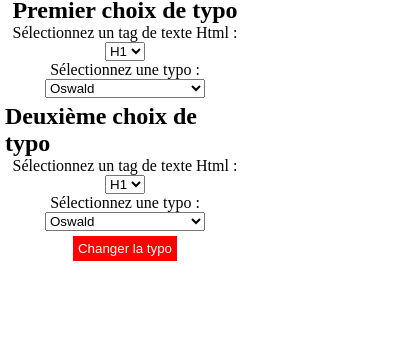
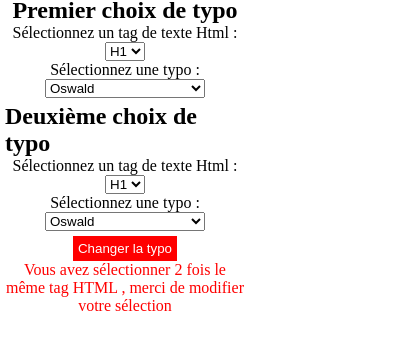
Before and after one commit to ggdelamul/changeTypo, a browser extension: page popup.html in a window 400 px wide. Both pictures are taken after a click on the button "Changer la typo". Shown: the part 50-400 px from the top of the page. Drawn offline with Linux system fonts and the light colour scheme.

Commit message:
Handling the error message if the HTML tags are identical

```diff
--- a/popup.html
+++ b/popup.html
@@ -66,6 +66,10 @@
       </div>
       <div class="btnSendContainer">
         <button>Changer la typo</button>
+        <p class="error">
+          Vous avez sélectionner 2 fois le même tag HTML , merci de modifier
+          votre sélection
+        </p>
       </div>
     </main>
 
--- a/scripts/popup.js
+++ b/scripts/popup.js
@@ -5,6 +5,7 @@ let police1;
 let htmlElement1;
 let police2;
 let htmlElement2;
+let error = document.querySelector(".error");
 //2 modifier les methodes ajout de parametre get HtmlElementValue getTypoValue
 const getHtmlElementValue = (selecteur) => {
   let selectHtmlElement = document.querySelector(selecteur);
@@ -34,13 +35,14 @@ btn.addEventListener("click", () => {
   //creer le logique pour éviter le doublon de tag html
   if (htmlElement1 == htmlElement2) {
     console.log("les 2 tags html sont identiques");
-    const divBtn = document.querySelector(".btnSendContainer");
+    error.style.display = "block";
   } else {
     console.log("envoi le message à la page");
+    error.style.display = "none";
     // sendMessage();
   }
-  console.log(police1 + "police1");
-  console.log(htmlElement1 + "tag1");
-  console.log(police2 + "police2");
-  console.log(htmlElement2 + "tag2");
+  // console.log(police1 + "police1");
+  // console.log(htmlElement1 + "tag1");
+  // console.log(police2 + "police2");
+  // console.log(htmlElement2 + "tag2");
 });
--- a/style.css
+++ b/style.css
@@ -21,6 +21,12 @@ h1 {
   align-items: center;
   text-align: justify;
 }
+.btnSendContainer {
+  display: flex;
+  justify-content: center;
+  flex-direction: column;
+  align-items: center;
+}
 button {
   border: none;
   cursor: pointer;
@@ -32,3 +38,8 @@ button {
 button:hover {
   background-color: hsl(0, 100%, 40%);
 }
+.error {
+  display: none;
+  color: red;
+  text-align: center;
+}
```
